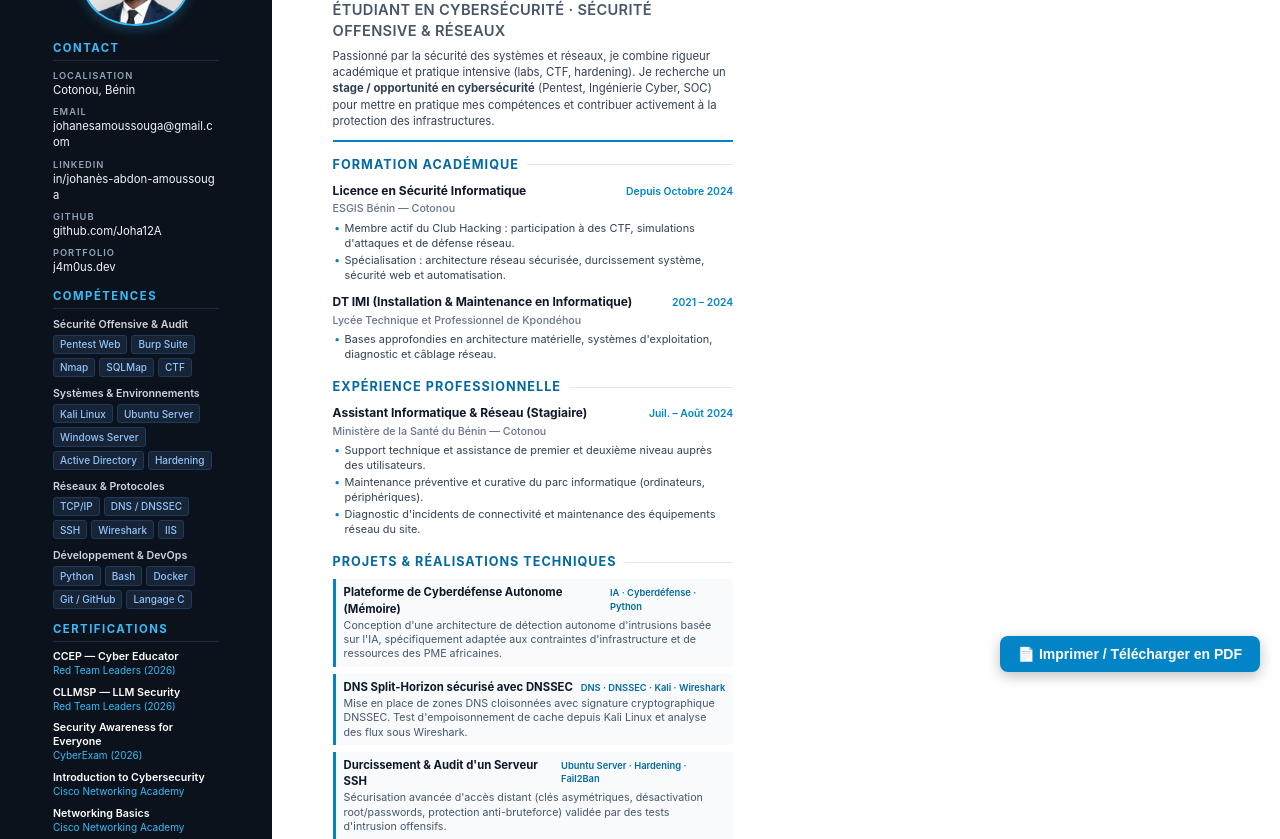
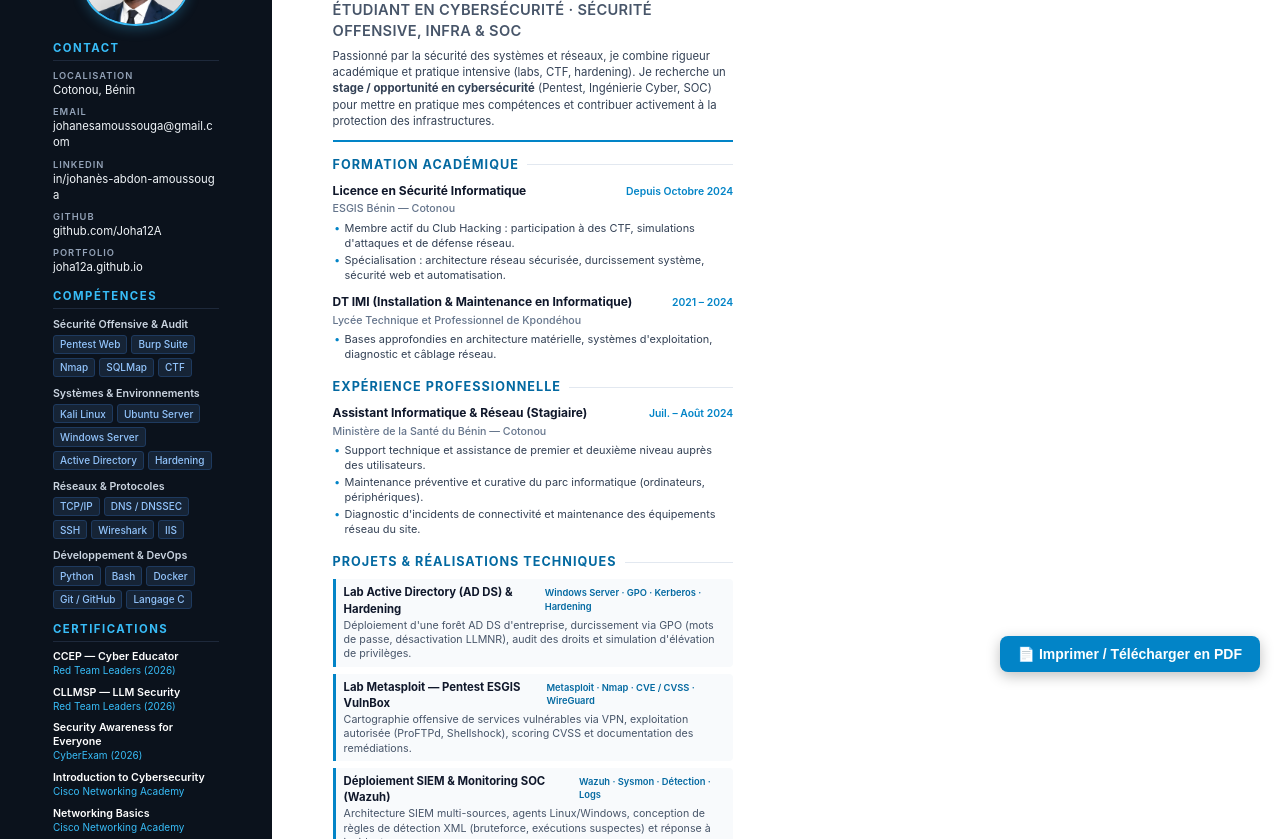
Before and after one commit to Joha12A/Joha12A.github.io, a plain HTML site: page assets/cv/cv.html in a window 1280 px wide. Shown: the part 108-947 px from the top of the page. Drawn offline with Linux system fonts and the light colour scheme.

Commit message:
chore(cv): mise à jour du profil, lien portfolio et intégration des labs AD, Metasploit et Wazuh

```diff
--- a/assets/cv/cv.html
+++ b/assets/cv/cv.html
@@ -357,7 +357,7 @@
                     </li>
                     <li>
                         <span class="label">Portfolio</span>
-                        <span>j4m0us.dev</span>
+                        <a href="https://joha12a.github.io">joha12a.github.io</a>
                     </li>
                 </ul>
             </div>
@@ -459,7 +459,7 @@
             <!-- HEADER -->
             <header class="header">
                 <h1 class="name">Johanès Abdon <span>Amoussouga</span></h1>
-                <div class="title">Étudiant en Cybersécurité · Sécurité Offensive & Réseaux</div>
+                <div class="title">Étudiant en Cybersécurité · Sécurité Offensive, Infra & SOC</div>
                 <p class="summary">
                     Passionné par la sécurité des systèmes et réseaux, je combine rigueur académique et pratique intensive (labs, CTF, hardening). Je recherche un <strong>stage / opportunité en cybersécurité</strong> (Pentest, Ingénierie Cyber, SOC) pour mettre en pratique mes compétences et contribuer activement à la protection des infrastructures.
                 </p>
@@ -519,41 +519,41 @@
 
                     <div class="proj-card">
                         <div class="proj-head">
-                            <span class="proj-title">Plateforme de Cyberdéfense Autonome (Mémoire)</span>
-                            <span class="proj-tags">IA · Cyberdéfense · Python</span>
+                            <span class="proj-title">Lab Active Directory (AD DS) & Hardening</span>
+                            <span class="proj-tags">Windows Server · GPO · Kerberos · Hardening</span>
                         </div>
                         <div class="proj-desc">
-                            Conception d'une architecture de détection autonome d'intrusions basée sur l'IA, spécifiquement adaptée aux contraintes d'infrastructure et de ressources des PME africaines.
+                            Déploiement d'une forêt AD DS d'entreprise, durcissement via GPO (mots de passe, désactivation LLMNR), audit des droits et simulation d'élévation de privilèges.
                         </div>
                     </div>
 
                     <div class="proj-card">
                         <div class="proj-head">
-                            <span class="proj-title">DNS Split-Horizon sécurisé avec DNSSEC</span>
-                            <span class="proj-tags">DNS · DNSSEC · Kali · Wireshark</span>
+                            <span class="proj-title">Lab Metasploit — Pentest ESGIS VulnBox</span>
+                            <span class="proj-tags">Metasploit · Nmap · CVE / CVSS · WireGuard</span>
                         </div>
                         <div class="proj-desc">
-                            Mise en place de zones DNS cloisonnées avec signature cryptographique DNSSEC. Test d'empoisonnement de cache depuis Kali Linux et analyse des flux sous Wireshark.
+                            Cartographie offensive de services vulnérables via VPN, exploitation autorisée (ProFTPd, Shellshock), scoring CVSS et documentation des remédiations.
                         </div>
                     </div>
 
                     <div class="proj-card">
                         <div class="proj-head">
-                            <span class="proj-title">Durcissement & Audit d'un Serveur SSH</span>
-                            <span class="proj-tags">Ubuntu Server · Hardening · Fail2Ban</span>
+                            <span class="proj-title">Déploiement SIEM & Monitoring SOC (Wazuh)</span>
+                            <span class="proj-tags">Wazuh · Sysmon · Détection · Logs</span>
                         </div>
                         <div class="proj-desc">
-                            Sécurisation avancée d'accès distant (clés asymétriques, désactivation root/passwords, protection anti-bruteforce) validée par des tests d'intrusion offensifs.
+                            Architecture SIEM multi-sources, agents Linux/Windows, conception de règles de détection XML (bruteforce, exécutions suspectes) et réponse à incident.
                         </div>
                     </div>
 
                     <div class="proj-card">
                         <div class="proj-head">
-                            <span class="proj-title">Lab Active Directory (AD DS) & Hardening</span>
-                            <span class="proj-tags">Windows Server · GPO · Kerberos · Hardening</span>
+                            <span class="proj-title">Plateforme de Cyberdéfense Autonome (Mémoire)</span>
+                            <span class="proj-tags">IA · Cyberdéfense · Python</span>
                         </div>
                         <div class="proj-desc">
-                            Déploiement d'une forêt AD DS d'entreprise, durcissement via GPO (mots de passe, désactivation LLMNR), audit des droits et simulation d'élévation de privilèges.
+                            Conception d'une architecture de détection autonome d'intrusions basée sur l'IA, spécifiquement adaptée aux contraintes d'infrastructure des PME africaines.
                         </div>
                     </div>
 
```
Also changed, not shown: 1 other file.
